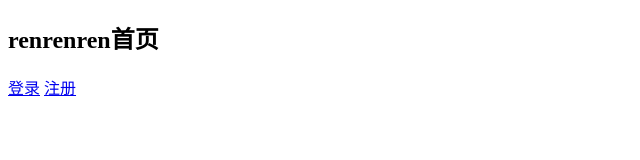
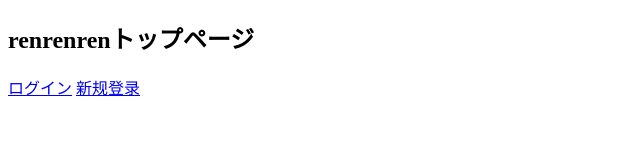
Before and after one commit to renq460/renrenren-1, a plain HTML site: page index.html in a window 1280 px wide. Shown: the whole page, without its empty margins (0-640 px from the left). Drawn offline with Linux system fonts and the light colour scheme.

Commit message:
首页文字修改为日文

```diff
--- a/index.html
+++ b/index.html
@@ -7,12 +7,12 @@
     <title>Document</title>
 </head>
 <body>
-    <h2>renrenren首页</h2>
+    <h2>renrenrenトップページ</h2>
     <head>
         <div class="logo"></div>
          <div class="right">
-            <a href="./html/login.html">登录</a>
-            <a href="./html/register.html">注册</a>
+            <a href="./html/login.html">ログイン</a>
+            <a href="./html/register.html">新规登录</a>
 
          </div>
 
```
